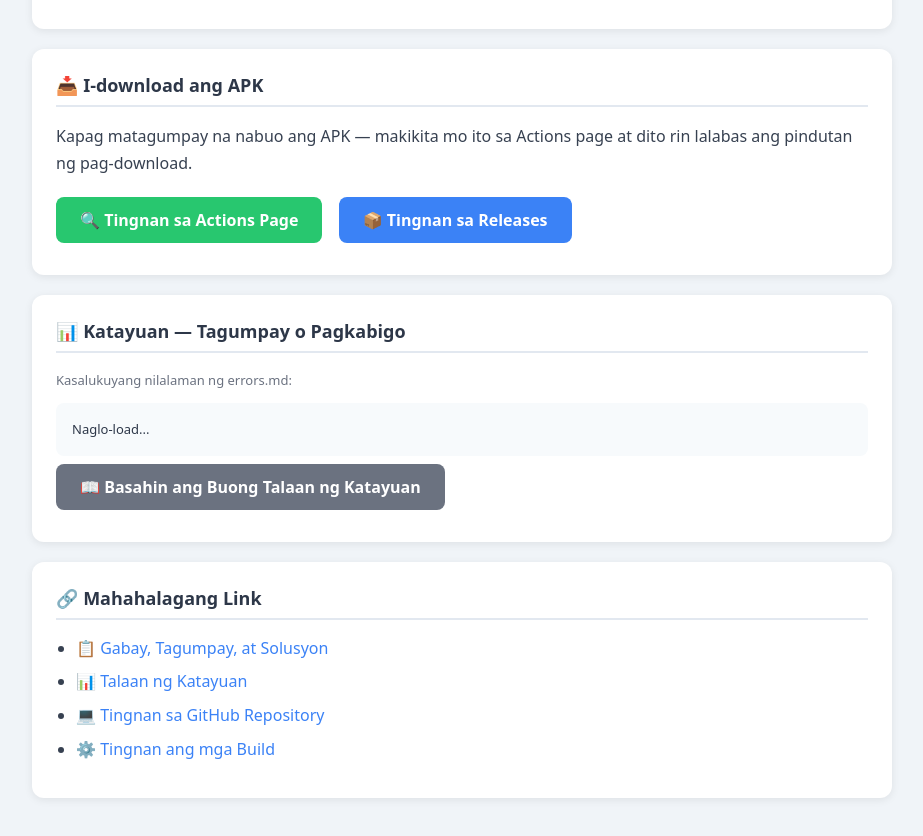
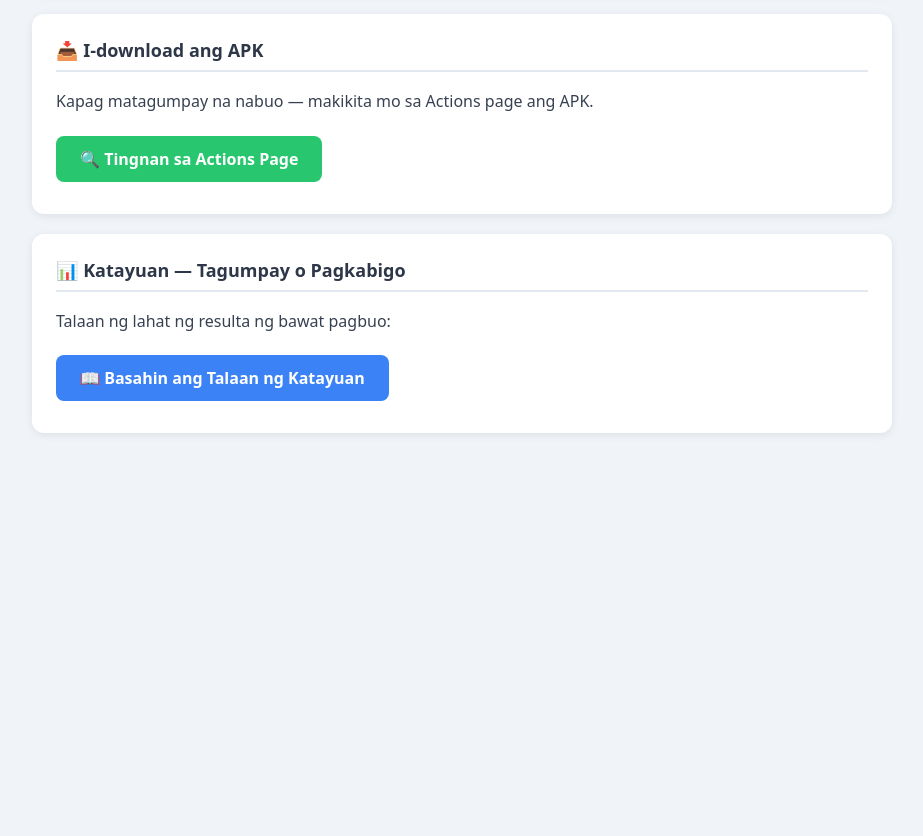
Before and after one commit to fbvlink2026-lab/apk-generator, a plain HTML site: page website/index.html in a window 1280 px wide. Shown: the part 814-1650 px from the top of the page, without its empty margins (178-1101 px from the left). After the commit the page ends 1287 px from the top, so only its background shows below. Drawn offline with Linux system fonts and the light colour scheme.

Commit message:
📤 IPAADALA ANG WEBSITE FOLDER — Para sa GitHub Pages

```diff
--- a/website/index.html
+++ b/website/index.html
@@ -5,45 +5,35 @@
     <meta name="viewport" content="width=device-width, initial-scale=1.0">
     <title>GuitarFX — APK Generator</title>
     <style>
-        * { box-sizing: border-box; margin: 0; padding: 0; font-family: system-ui, -apple-system, sans-serif; }
+        * { box-sizing: border-box; margin: 0; padding: 0; font-family: system-ui, sans-serif; }
         body { background: #f0f4f8; padding: 20px; max-width: 900px; margin: 0 auto; }
-        h1 { color: #1a202c; text-align: center; margin-bottom: 30px; font-size: 28px; }
+        h1 { color: #1a202c; text-align: center; margin-bottom: 30px; }
         .card { background: white; border-radius: 12px; padding: 24px; margin-bottom: 20px; box-shadow: 0 2px 8px rgba(0,0,0,0.08); }
         h2 { color: #2d3748; margin-bottom: 16px; font-size: 18px; border-bottom: 2px solid #e2e8f0; padding-bottom: 8px; }
         p { color: #374151; line-height: 1.7; margin-bottom: 12px; }
         ul { padding-left: 20px; margin-bottom: 12px; }
         li { margin-bottom: 8px; color: #374151; line-height: 1.6; }
         a { color: #3b82f6; text-decoration: none; font-weight: 500; }
-        a:hover { text-decoration: underline; }
-        .btn { display: inline-block; background: #3b82f6; color: white !important; padding: 12px 24px; border-radius: 8px; font-weight: bold; margin: 8px 12px 8px 0; transition: background 0.2s; text-decoration: none; }
-        .btn:hover { background: #2563eb; text-decoration: none; }
+        .btn { display: inline-block; background: #3b82f6; color: white; padding: 12px 24px; border-radius: 8px; font-weight: bold; margin: 8px 12px 8px 0; text-decoration: none; }
+        .btn:hover { background: #2563eb; }
         .btn-green { background: #28c76f; }
         .btn-green:hover { background: #1fb05f; }
-        .btn-gray { background: #6b7280; }
-        .btn-gray:hover { background: #4b5563; }
-        .updated { color: #6b7280; font-size: 13px; margin-top: 4px; }
         pre { background: #f7fafc; padding: 16px; border-radius: 8px; white-space: pre-wrap; word-wrap: break-word; font-size: 13px; line-height: 1.6; color: #2d3748; max-height: 300px; overflow-y: auto; margin-top: 12px; }
         .tag { display: inline-block; padding: 4px 10px; border-radius: 20px; font-size: 12px; font-weight: bold; margin-right: 6px; margin-bottom: 6px; }
         .tag-ok { background: #dcfce7; color: #166534; }
-        .tag-info { background: #dbeafe; color: #1e40af; }
     </style>
 </head>
 <body>
-
     <h1>🎸 GuitarFX — APK Generator</h1>
-
     <div class="card">
         <h2>👋 Tungkol sa Proyekto</h2>
-        <p>Awtomatikong bumubuo ng APK gamit ang GitHub Actions — may talaan ng katayuan, gabay sa paggawa, at pahina ng pag-download.</p>
-        <span class="tag tag-ok">✅ Live na!</span>
-        <span class="tag tag-info">Awtomatikong Pagbuo</span>
+        <p>Awtomatikong bumubuo ng APK gamit GitHub Actions — may talaan ng katayuan, gabay, at pahina ng pag-download.</p>
+        <span class="tag tag-ok">✅ Handa na!</span>
     </div>
-
     <div class="card">
         <h2>📋 Gabay sa Paggawa</h2>
-        <p>Ang 10 pangunahing kasunduan na sinusunod sa buong proyekto:</p>
         <ul>
-            <li>✅ Hiwalay na subfolder bawat aplikasyon sa loob ng <code>apps/</code></li>
+            <li>✅ Hiwalay na subfolder bawat aplikasyon sa <code>apps/</code></li>
             <li>✅ <code>.apk</code> lamang ang ilalabas — HINDI ZIP</li>
             <li>✅ Lahat ng pagbabago dadaan sa Termux</li>
             <li>✅ Protektadong Workflow — hindi tatakbo kung hindi APK ang binago</li>
@@ -56,30 +46,15 @@
         </ul>
         <a href="TALAAN.md" class="btn">📄 Basahin ang Buong Talaan</a>
     </div>
-
     <div class="card">
         <h2>📥 I-download ang APK</h2>
-        <p>Kapag matagumpay na nabuo ang APK — makikita mo ito sa Actions page at dito rin lalabas ang pindutan ng pag-download.</p>
+        <p>Kapag matagumpay na nabuo — makikita mo sa Actions page ang APK.</p>
         <a href="https://github.com/fbvlink2026-lab/apk-generator/actions" class="btn btn-green" target="_blank">🔍 Tingnan sa Actions Page</a>
-        <a href="https://github.com/fbvlink2026-lab/apk-generator/releases" class="btn" target="_blank">📦 Tingnan sa Releases</a>
     </div>
-
     <div class="card">
         <h2>📊 Katayuan — Tagumpay o Pagkabigo</h2>
-        <p class="updated">Kasalukuyang nilalaman ng errors.md:</p>
-        <pre id="log">Naglo-load...</pre>
-        <a href="ERRORS.md" class="btn btn-gray mt-2">📖 Basahin ang Buong Talaan ng Katayuan</a>
+        <p>Talaan ng lahat ng resulta ng bawat pagbuo:</p>
+        <a href="ERRORS.md" class="btn">📖 Basahin ang Talaan ng Katayuan</a>
     </div>
-
-    <div class="card">
-        <h2>🔗 Mahahalagang Link</h2>
-        <ul>
-            <li><a href="TALAAN.md">📋 Gabay, Tagumpay, at Solusyon</a></li>
-            <li><a href="ERRORS.md">📊 Talaan ng Katayuan</a></li>
-            <li><a href="https://github.com/fbvlink2026-lab/apk-generator" target="_blank">💻 Tingnan sa GitHub Repository</a></li>
-            <li><a href="https://github.com/fbvlink2026-lab/apk-generator/actions" target="_blank">⚙️ Tingnan ang mga Build</a></li>
-        </ul>
-    </div>
-
 </body>
 </html>
```
Also changed, not shown: 2 other files.
